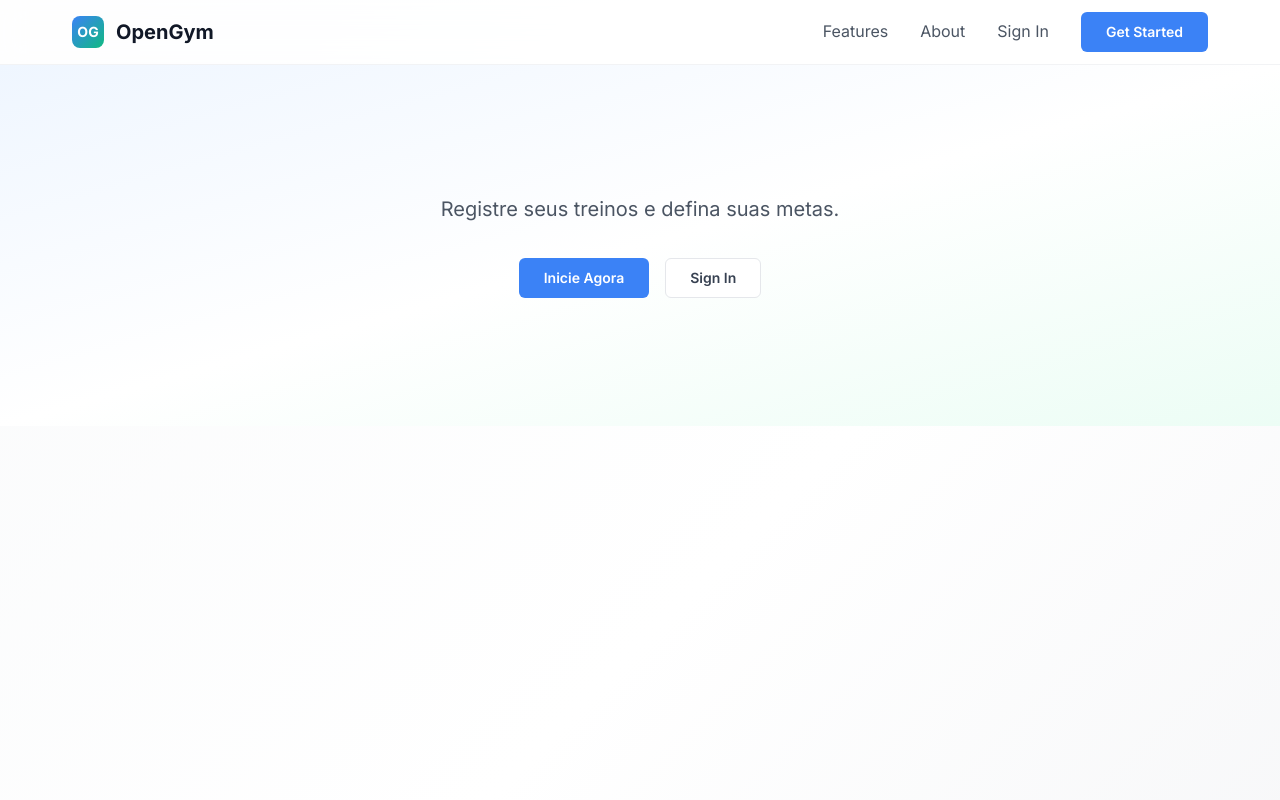
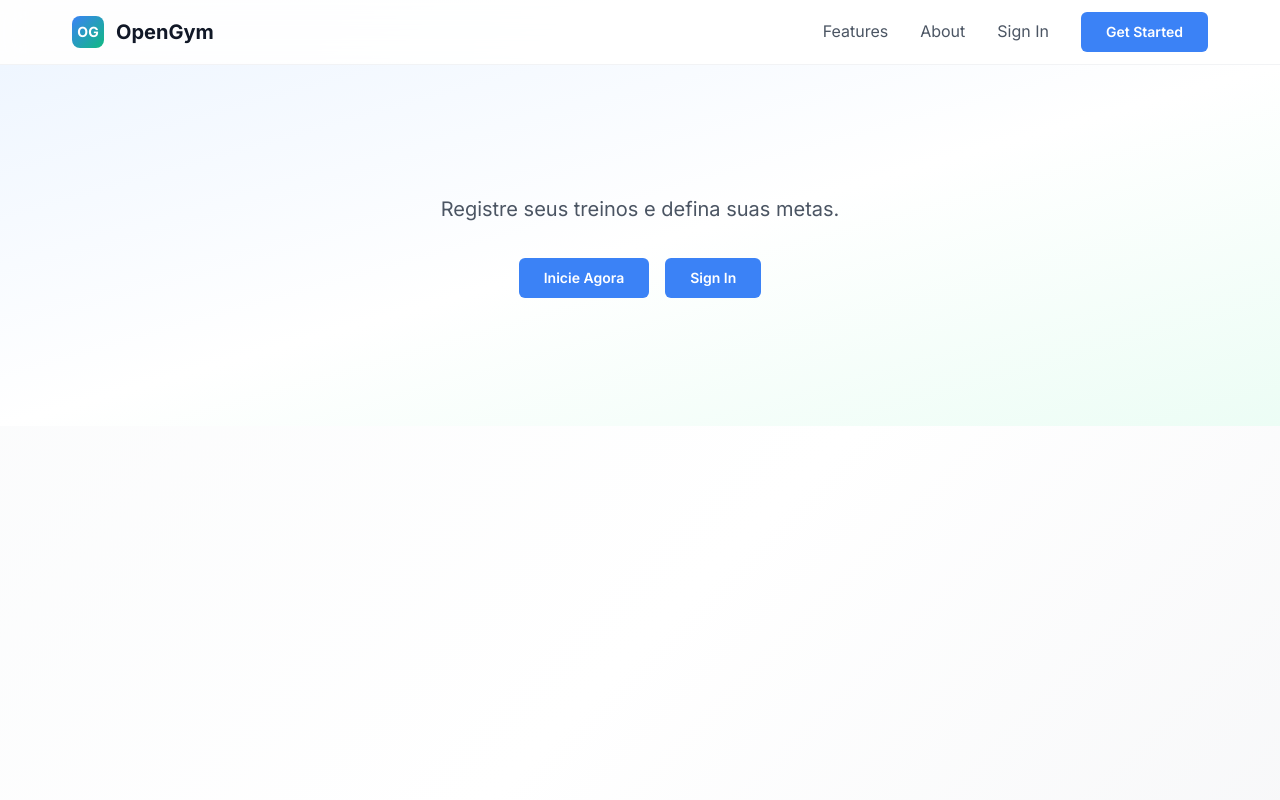
Before and after one commit to FernandoHPPinho/OpnGym, a Next.js app: page / in a window 1280 px wide. Shown: the top 800 px of the page. Built offline with nearby package versions, Linux system fonts and the light colour scheme.

Commit message:
correção-botão-signin

```diff
--- a/app/globals.css
+++ b/app/globals.css
@@ -1,6 +1,8 @@
+/* stylelint-disable at-rule-no-unknown */
 @tailwind base;
 @tailwind components;
 @tailwind utilities;
+/* stylelint-enable at-rule-no-unknown */
 
 /*TODO CSS mais personalizado  */
 :root {
--- a/app/page.tsx
+++ b/app/page.tsx
@@ -15,7 +15,7 @@ export default function LandingPage() {
               <Link href="/auth/sign-up" className="btn btn-primary text-lg px-8 py-4">
                 Inicie Agora
               </Link>
-              <Link href="/auth/sign-in" className="btn btn-secondary text-lg px-8 py-4">
+              <Link href="/auth/sign-in" className="btn btn-primary text-lg px-8 py-4">
                 Sign In
               </Link>
             </div>
```
